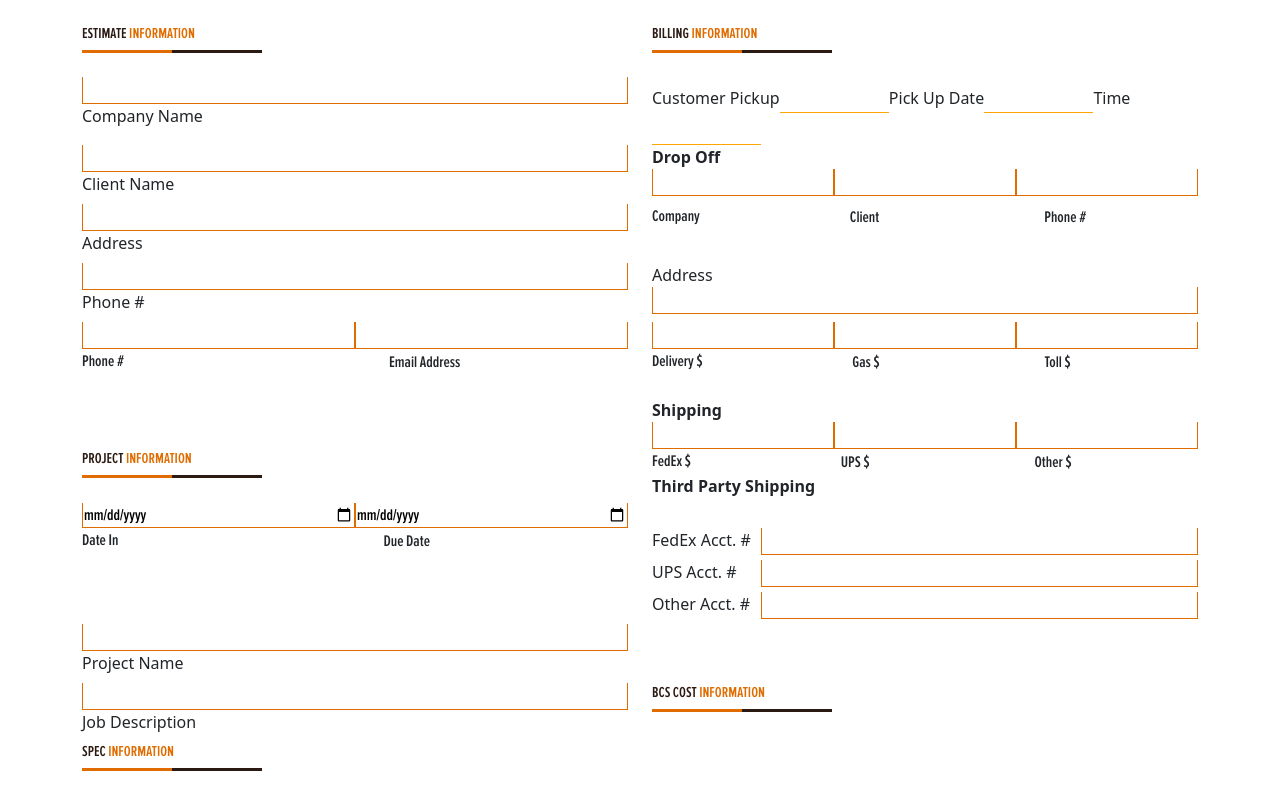
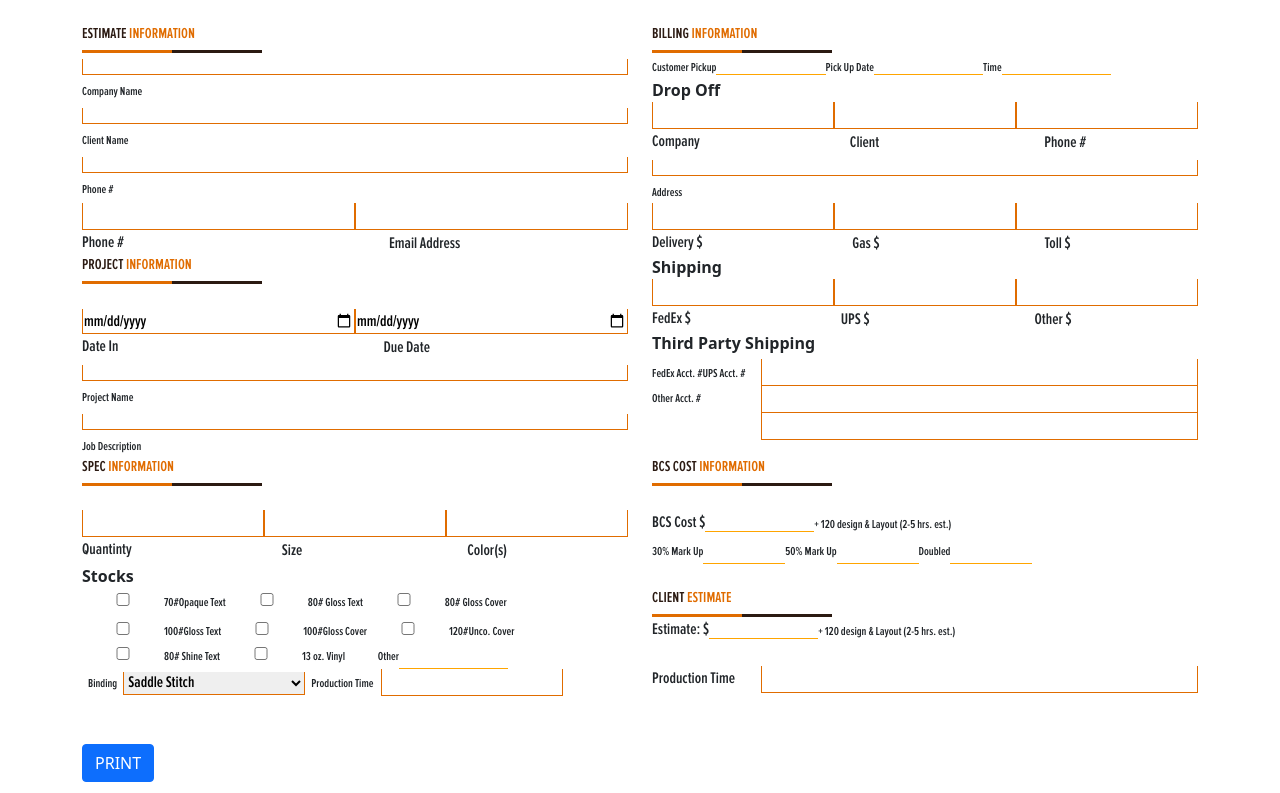
Before and after one commit to BambuTeam/FormKoka, a React (Create React App) app: page / in a window 1280 px wide. Shown: the top 793 px of the page. Built offline with nearby package versions, Linux system fonts and the light colour scheme.

Commit message:
Cambios en vista
Cambios en vista

```diff
--- a/src/App.css
+++ b/src/App.css
@@ -11,10 +11,13 @@
 
 p{
   font-family: FontBody;
-
 }
 
-
+.form-label {
+  font-family: FontBody;
+  font-size: 12px;
+  margin-bottom: 1px !important;
+}
 h1,h2,h3,h4,h5 {
 
 font-family: FonTitle;
@@ -33,6 +36,7 @@ font-family: FonTitle;
   border-right: solid 1px #e06c00;
   border-left: solid 1px #e06c00;
   border-bottom: solid 1px #e06c00;
+  height: 16px;
 }
 
 .input_50{
@@ -75,6 +79,7 @@ font-family: FonTitle;
 .input_billing{
   font-family: FontBody;
   width: 20%;
+  height: 16px;
   border: none;
   border-bottom: 1px orange solid;
   text-align: center;
--- a/src/index.js
+++ b/src/index.js
@@ -19,28 +19,15 @@ class ComponentToPrint extends React.Component {
             <Col>
             <h5 className='txt_tittle'>ESTIMATE <span className='txt_tittle_2'>INFORMATION</span> </h5>
             <div className='shape'></div>
-            <br />
+
             <input class="input_full" type="text" id="fname" name="fname"></input>
             <Form.Label> Company Name</Form.Label>
             </Col>
             <Col>
             <h5 className='txt_tittle'>BILLING <span className='txt_tittle_2'>INFORMATION</span> </h5>
             <div className='shape'></div>
-            </Col>
-          </Row>
 
-          <Row class=" mt_fix">
-
-            <Col class="col-2 mt_fix">
-            </Col>
-
-
-            <Col class="col-10">
-            <form>
-              <div class="form-group mt_fix">
-
-
-                <Form.Label>Customer Pickup</Form.Label>
+            <Form.Label>Customer Pickup</Form.Label>
                 <input class="input_billing" type="text" id="fname" name="fname"></input>
 
 
@@ -50,58 +37,33 @@ class ComponentToPrint extends React.Component {
 
                 <Form.Label>Time</Form.Label>
                 <input class="input_billing" type="text" id="fname" name="fname"></input>
-
-              </div>
-            </form>
+                <strong><div>Drop Off</div></strong>
             </Col>
-
-
-
           </Row>
-
-
         </div>
         <div>
           <Row>
             <Col>
             <input class="input_full" type="text" id="fname" name="fname"></input>
             <Form.Label> Client Name</Form.Label>
+            <input class="input_full" type="text" id="fname" name="fname"></input>
+            <Form.Label> Phone #</Form.Label>
             </Col>
             <Col class="row_break">
-          <strong><div>Drop Off</div></strong>
+
             <input class="input_33 gx-5" ></input>
             <input  class="input_33 gx-5" ></input>
             <input  class="input_33 gx-5"></input>
+            <Form.Label class="label_33_l "> Company</Form.Label>
+            <Form.Label class="label_33_c"> Client</Form.Label>
+            <Form.Label class="label_33_r"> Phone #</Form.Label>
+            <input class="input_full" type="text" id="fname" name="fname"></input>
+            <Form.Label> Address</Form.Label>
             </Col>
           </Row>
         </div>
 
-        <div>
-          <Row>
-            <Col>
-            <input class="input_full" type="text" id="fname" name="fname"></input>
-            <Form.Label> Address</Form.Label>
-            </Col>
-            <Col >
-            <Form.Label class="label_33_l "> Company</Form.Label>
-            <Form.Label class="label_33_c"> Client</Form.Label>
-            <Form.Label class="label_33_r"> Phone #</Form.Label>
-            </Col>
-          </Row>
-        </div>
 
-        <div>
-        <Row>
-            <Col>
-            <input class="input_full" type="text" id="fname" name="fname"></input>
-            <Form.Label> Phone #</Form.Label>
-            </Col>
-            <Col>
-            <Form.Label class=" m-t">Address</Form.Label>
-            <input class="input_full " type="text" id="fname" name="fname"></input>
-            </Col>
-          </Row>
-        </div>
 
         <div>
         <Row>
@@ -123,55 +85,37 @@ class ComponentToPrint extends React.Component {
             <Form.Label class="label_33_l "> Phone #</Form.Label>
 
             <Form.Label class="label_33_r2"> Email Address</Form.Label>
+            <h5 className='txt_tittle'>PROJECT <span className='txt_tittle_2'>INFORMATION</span> </h5>
+            <div className='shape'></div>
+            <br />
+            <input class="input_50" type="date" id="fname" name="fname"></input>
+            <input class="input_50" type="date" id="fname" name="fname"></input>
+            <Form.Label class="label_33_l "> Date In</Form.Label>
+            <Form.Label class="label_33_r2"> Due Date</Form.Label>
             </Col>
             <Col>
             <Form.Label class="label_33_l "> Delivery $</Form.Label>
             <Form.Label class="label_33_c"> Gas $</Form.Label>
             <Form.Label class="label_33_r"> Toll $ </Form.Label>
-
+            <strong><div>Shipping</div></strong>
+            <input class="input_33 gx-5" ></input>
+            <input  class="input_33 gx-5" ></input>
+            <input  class="input_33 gx-5"></input>
+            <Form.Label class="label_33_l "> FedEx $</Form.Label>
+            <Form.Label class="label_33_c"> UPS $</Form.Label>
+            <Form.Label class="label_33_r"> Other $ </Form.Label>
+            <strong><div>Third Party Shipping</div></strong>
             </Col>
           </Row>
         </div>
 
-        <div>
+          <div>
           <Row>
             <Col>
-
-            </Col>
-            <Col class="row_break">
-            <br />
-          <strong><div>Shipping</div></strong>
-            <input class="input_33 gx-5" ></input>
-            <input  class="input_33 gx-5" ></input>
-            <input  class="input_33 gx-5"></input>
-            </Col>
-          </Row>
-        </div>
-
-        <Row>
-          <Col>
-          <h5 className='txt_tittle'>PROJECT <span className='txt_tittle_2'>INFORMATION</span> </h5>
-          <div className='shape'></div>
-          <br />
-          <input class="input_50" type="date" id="fname" name="fname"></input>
-          <input class="input_50" type="date" id="fname" name="fname"></input>
-          </Col>
-          <Col>
-
-          <Form.Label class="label_33_l "> FedEx $</Form.Label>
-            <Form.Label class="label_33_c"> UPS $</Form.Label>
-            <Form.Label class="label_33_r"> Other $ </Form.Label>
-            <br />
-          <strong><div>Third Party Shipping</div></strong>
-          </Col>
-          </Row>
-
-          <div>
-        <Row>
-            <Col>
-            <Form.Label class="label_33_l "> Date In</Form.Label>
-
-            <Form.Label class="label_33_r2"> Due Date</Form.Label>
+            <input class="input_full" type="text" id="fname" name="fname"></input>
+            <Form.Label> Project Name</Form.Label>
+            <input class="input_full" type="text" id="fname" name="fname"></input>
+            <Form.Label> Job Description</Form.Label>
             </Col>
             <Col>
             <input class="input_50_r" type="text" id="fname" name="fname"></input>
@@ -187,18 +131,8 @@ class ComponentToPrint extends React.Component {
         <div>
         <Row>
             <Col>
-            <input class="input_full" type="text" id="fname" name="fname"></input>
-            <Form.Label> Project Name</Form.Label>
-            </Col>
-            <Col></Col>
-          </Row>
-        </div>
-
-        <div>
-        <Row>
-            <Col>
-            <input class="input_full" type="text" id="fname" name="fname"></input>
-            <Form.Label> Job Description</Form.Label>
+            <h5 className='txt_tittle'>SPEC <span className='txt_tittle_2'>INFORMATION</span> </h5>
+            <div className='shape'></div>
             </Col>
             <Col>
             <h5 className='txt_tittle'>BCS COST <span className='txt_tittle_2'>INFORMATION</span> </h5>
@@ -210,8 +144,7 @@ class ComponentToPrint extends React.Component {
         <div>
         <Row>
             <Col>
-            <h5 className='txt_tittle'>SPEC <span className='txt_tittle_2'>INFORMATION</span> </h5>
-          <div className='shape'></div>
+
           <br />
             </Col>
             <Col>
@@ -262,7 +195,7 @@ class ComponentToPrint extends React.Component {
         <Row>
             <Col>
             <input class="input_billing_2" type="checkbox" id="fname" name="fname"></input>
-            <Form.Label>70# Opaque Text</Form.Label>
+            <Form.Label>70#Opaque Text</Form.Label>
 
             <input class="input_billing_2" type="checkbox" id="fname" name="fname"></input>
             <Form.Label >80# Gloss Text</Form.Label>
@@ -312,11 +245,22 @@ class ComponentToPrint extends React.Component {
             <input class="input_billing_2" type="checkbox" id="fname" name="fname"></input>
             <Form.Label >13 oz. Vinyl </Form.Label>
             &nbsp;&nbsp;&nbsp;&nbsp;
-            <Form.Label>Other</Form.Label>
+            <Form.Label>&nbsp;&nbsp;&nbsp;&nbsp;&nbsp;&nbsp;&nbsp;&nbsp;Other</Form.Label>
             <input class="input_billing_3" type="text" id="fname" name="fname"></input>
+            <br/>
+            <Form.Label >&nbsp;&nbsp; Binding &nbsp;&nbsp;</Form.Label>
+            <select class="input_33" type="select" id="fname" name="fname">
+            <option value="volvo">Saddle Stitch</option>
+            <option value="saab">Perfect Bound</option>
+            <option value="fiat">Wire-O</option>
+            <option value="audi">Ring Binders</option>
+            </select>
+            <Form.Label >&nbsp; &nbsp;Production Time  &nbsp; &nbsp;   </Form.Label>
+            <input class="input_33" type="text" id="fname" name="fname"></input>
             </Col>
 
             <Col>
+            <br/>
             <Form.Label class="label_33_l "> Production Time</Form.Label>
             <input class="input_50_r" type="text" id="fname" name="fname"></input>
 
@@ -329,15 +273,7 @@ class ComponentToPrint extends React.Component {
         <div>
         <Row>
             <Col>
-            <Form.Label class="label_33_l "> Binding</Form.Label>
-            <select class="input_33" type="select" id="fname" name="fname">
-            <option value="volvo">Saddle Stitch</option>
-            <option value="saab">Perfect Bound</option>
-            <option value="fiat">Wire-O</option>
-            <option value="audi">Ring Binders</option>
-            </select> <pre />
-            <Form.Label class="label_33_l "> Production Time</Form.Label>
-            <input class="input_33" type="text" id="fname" name="fname"></input>
+
             </Col>
 
             <Col>
```
Also changed, not shown: 1 other file (tests, documents, lock files or other folders).
